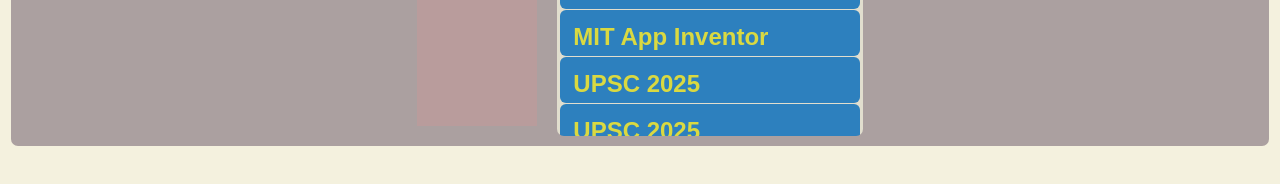
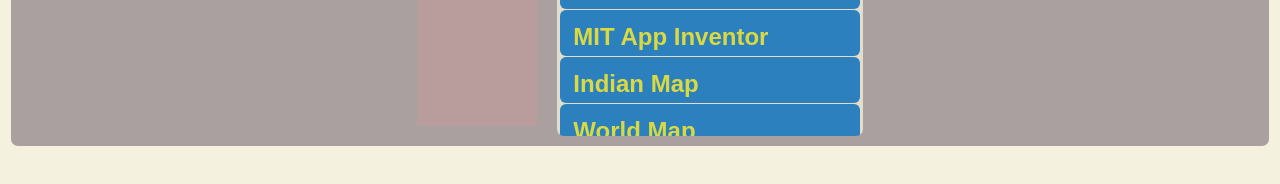
Before and after one commit to nitish624/FREE-BATCH, a plain HTML site: page b.html in a window 1280 px wide. Shown: the part 422-606 px from the top of the page. Drawn offline with Linux system fonts and the light colour scheme.

Commit message:
update b.html

```diff
--- a/b.html
+++ b/b.html
@@ -65,10 +65,10 @@
   <a href="https://appinventor.mit.edu/" class="link">MIT App Inventor</a>
 </div>
 <div class="playlist-item">
-  <a href="https://nitish624.github.io/UPSC/index.html" class="link">UPSC 2025</a>
+  <a href="https://nitish624.github.io//index.html" class="link">Indian Map</a>
 </div>
 <div class="playlist-item">
-  <a href="https://nitish624.github.io/UPSC/index.html" class="link">UPSC 2025</a>
+  <a href="https://nitish624.github.io/UPSC/index.html" class="link">World Map</a>
 </div>
 <div class="playlist-item">
   <a href="https://nitish624.github.io/UPSC/index.html" class="link">UPSC 2025</a>
```
